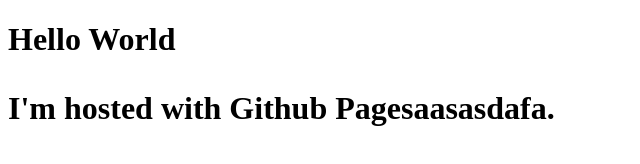
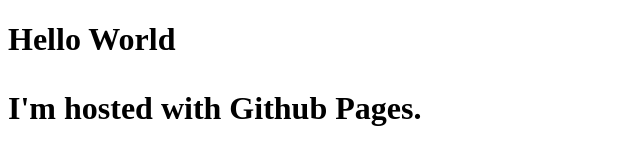
Before and after one commit to Perplexiz/deadication, a plain HTML site: page index.html in a window 1280 px wide. Shown: the whole page, without its empty margins (0-640 px from the left). Drawn offline with Linux system fonts and the light colour scheme.

Commit message:
Revert "changes to test"
This reverts commit 5198e91ddfb6bf6d3c705f5ce7fd648c01dd4b02.

```diff
--- a/index.html
+++ b/index.html
@@ -2,6 +2,6 @@
 <html>
 <body>
 <h1> Hello World</hl>
-<p>I'm hosted with Github Pagesaasasdafa.</p>
+<p>I'm hosted with Github Pages.</p>
 </body>
 </html>
```
